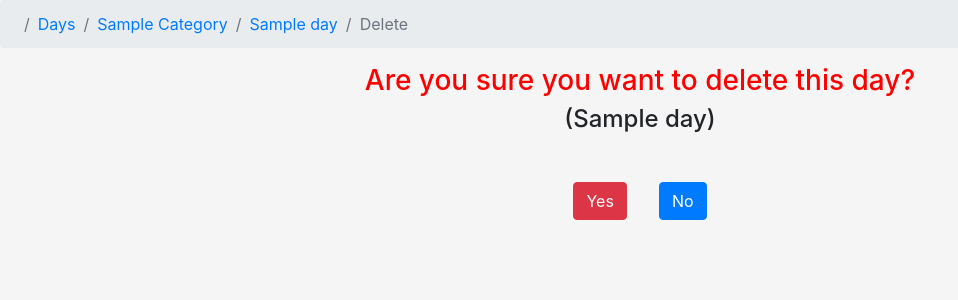
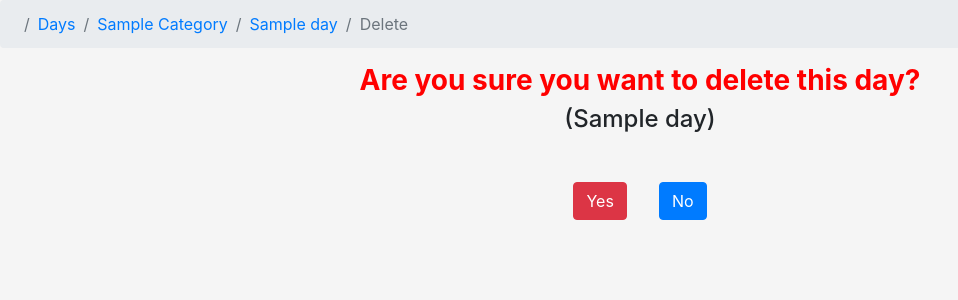
Before and after one commit to BrRoman/ordomatic-django, a Django app: template ordomatic/apps/days/templates/days/delete.html in a window 1280 px wide. Shown: the part 69-369 px from the top of the page, without its empty margins (0-958 px from the left). Run offline with Django 3.2, Linux system fonts and the light colour scheme; the template is opened without the code that fills it: most values are stand-ins (such as "Sample title", 1, 10 or a date in 2020); style sheets or scripts are compiled from the project's sources; some libraries are stand-ins or nearby versions; some web fonts are replaced.

Commit message:
Day: delete.html: oops font-weight-bold.

```diff
--- a/ordomatic/apps/days/templates/days/delete.html
+++ b/ordomatic/apps/days/templates/days/delete.html
@@ -11,7 +11,7 @@
     <form method="post">
         {% csrf_token %}
 
-        <h3 class="red text-weight-bold">Are you sure you want to delete this day?</h3>
+        <h3 class="red font-weight-bold">Are you sure you want to delete this day?</h3>
         <h4 class="text-center mb-5">({{ day }})</h4>
 
         <div class="d-flex justify-content-center">
```
